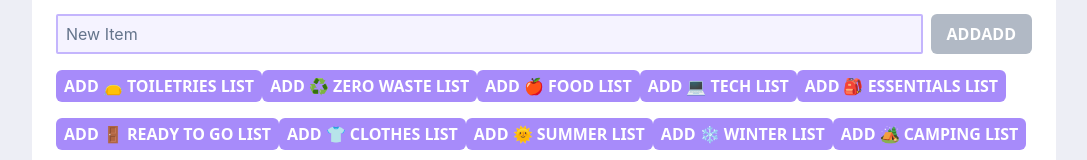
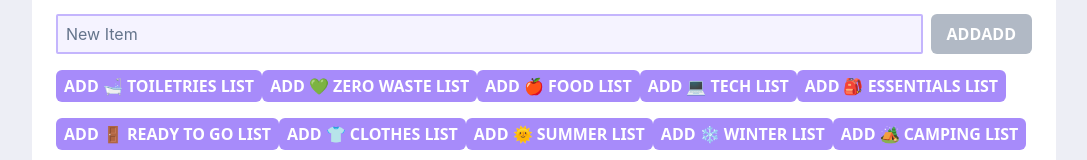
Before and after one commit to paulafffl/travel_packing_checklist, a React (Create React App) app: page / in a window 1280 px wide. Shown: the part 222-382 px from the top of the page, without its empty margins (96-1183 px from the left). Built offline with nearby package versions, Linux system fonts and the light colour scheme.

Commit message:
Improve icons

```diff
--- a/src/components/AddSection.tsx
+++ b/src/components/AddSection.tsx
@@ -32,13 +32,13 @@ const AddSection = () => {
       <AddItem />
       <AddList
         list={listToiletries}
-        name={'👝 Toiletries'}
+        name={'🛁 Toiletries'}
         listedState={listedToiletries}
         listedSetState={setListedToiletries}
       />
       <AddList
         list={listZeroWaste}
-        name={'♻️ Zero Waste'}
+        name={'💚 Zero Waste'}
         listedState={listedZeroWaste}
         listedSetState={setListedZeroWaste}
       />
```
